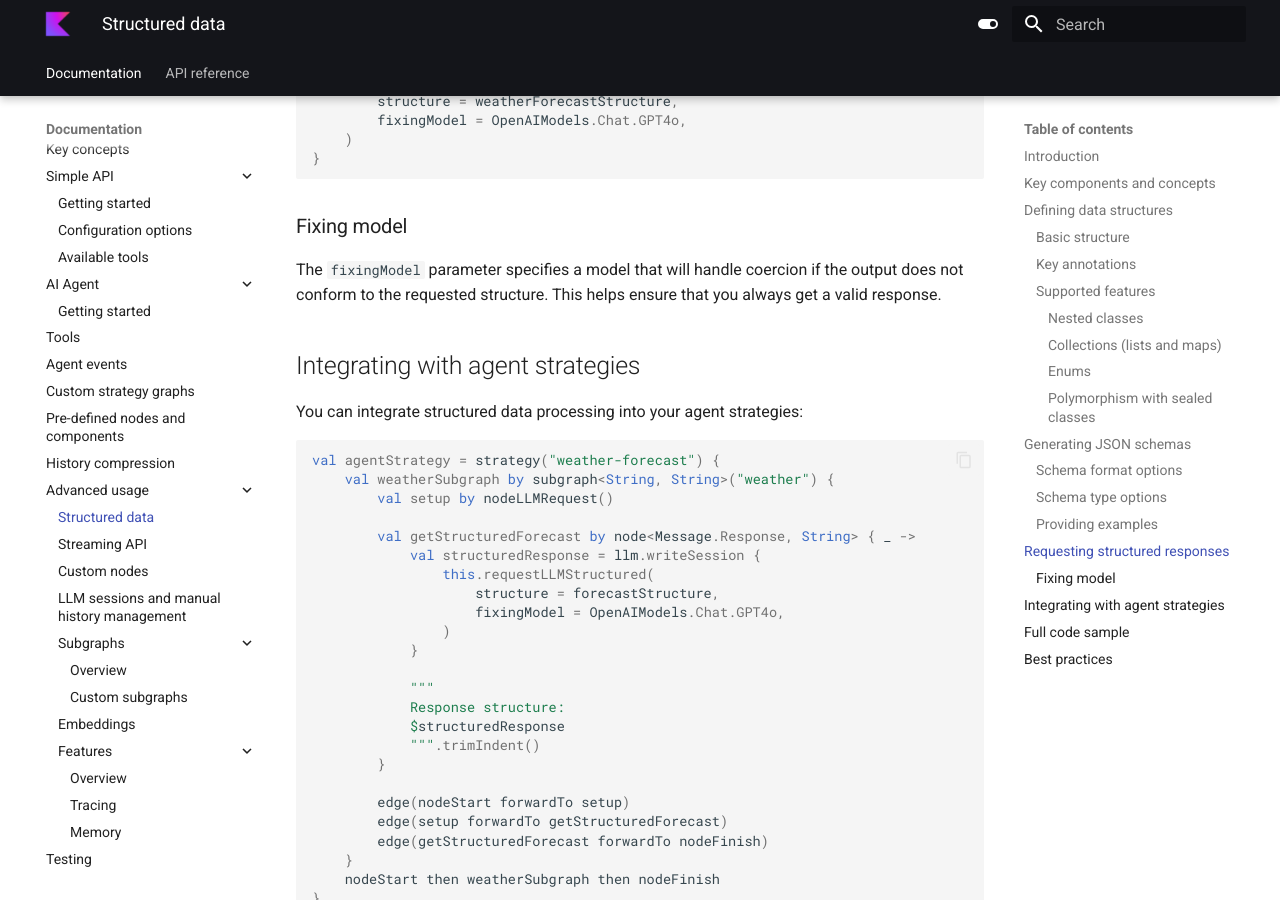
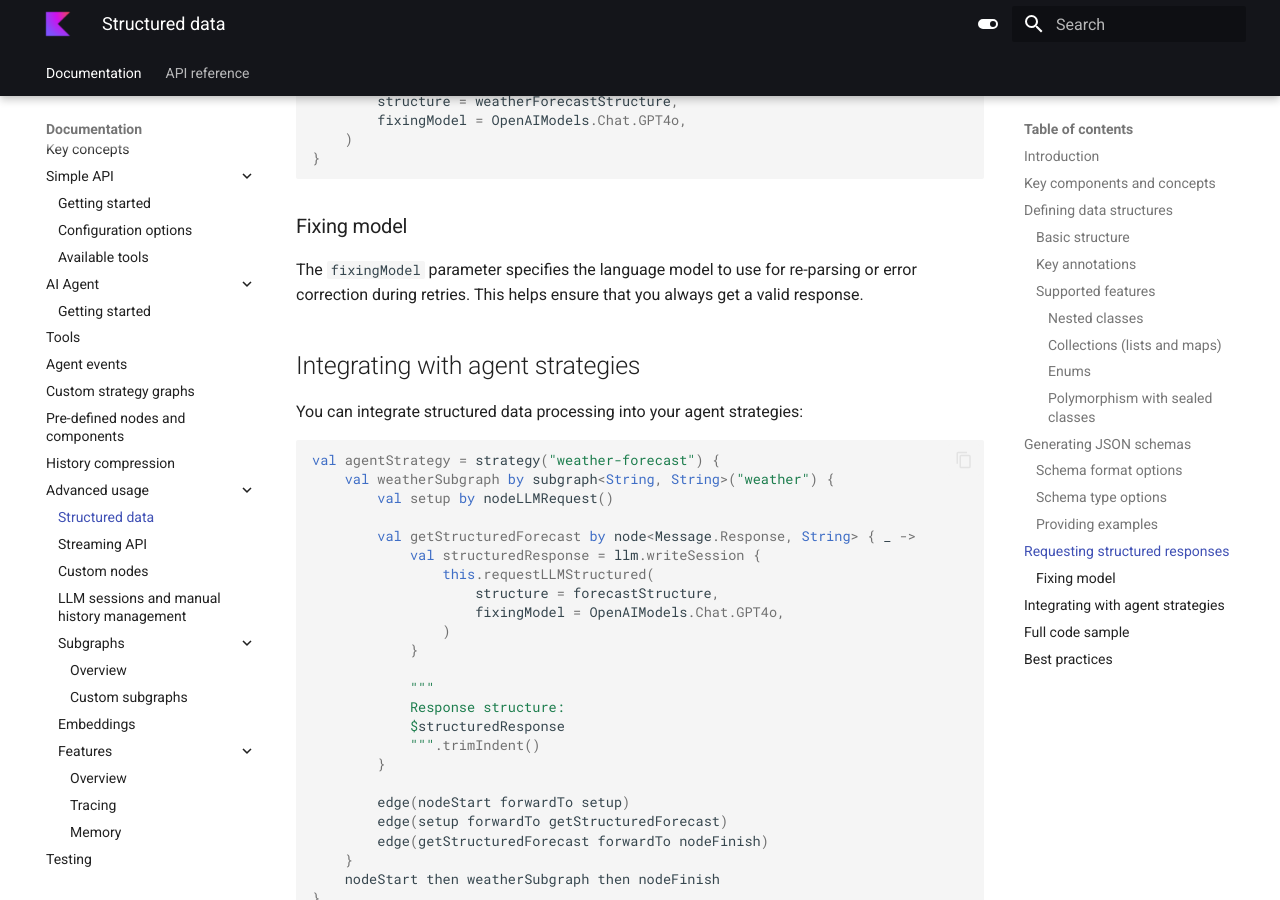
Before and after one commit to JetBrains/koog-docs, an MkDocs documentation site: the page built from docs/structured-data.md, in a window 1280 px wide and 900 px high, scrolled down 4345 px. Built offline with MkDocs 1.6.1 and Material for MkDocs 9.7.7, drawn with Linux system fonts in a browser that asks for light colours.

Commit message:
[JBAI-14141] Updates, tweaks, and fixes

```diff
--- a/docs/structured-data.md
+++ b/docs/structured-data.md
@@ -195,7 +195,7 @@ val structuredResponse = llm.writeSession {
 
 ### Fixing model
 
-The `fixingModel` parameter specifies a model that will handle coercion if the output does not conform to the requested structure. This helps ensure that you always get a valid response.
+The `fixingModel` parameter specifies the language model to use for re-parsing or error correction during retries. This helps ensure that you always get a valid response.
 
 ## Integrating with agent strategies
 
```
Also changed, not shown: docs/agent-memory.md (+1 -0 lines), docs/embeddings.md (+1 -1 lines), docs/sessions.md (+1 -1 lines).
